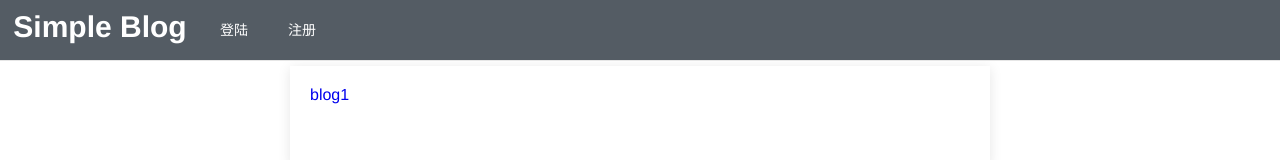
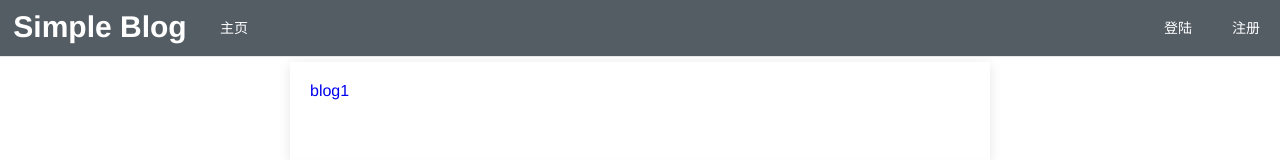
Before and after one commit to BlogByFourMan/Client, a Vue app: page / in a window 1280 px wide. Shown: the top 160 px of the page. Built offline with nearby package versions, Linux system fonts and the light colour scheme.

Commit message:
增加登录、注册按钮的超链接，增加回到主页的按钮

```diff
--- a/src/App.vue
+++ b/src/App.vue
@@ -9,8 +9,15 @@
     text-color="#fff"
     active-text-color="#ffd04b">
     <h1 id="title">Simple Blog</h1>
-    <el-menu-item index="1">登陆</el-menu-item>
-    <el-menu-item index="2">注册</el-menu-item>
+    <router-link to='/'>
+      <el-menu-item index="2">主页</el-menu-item>
+    </router-link>
+    <router-link to='/join' style='float:right'>
+      <el-menu-item index="2">注册</el-menu-item>
+    </router-link>
+    <router-link to='/login' style='float:right'>
+      <el-menu-item index="1">登陆</el-menu-item>
+    </router-link>
   </el-menu>
     <!--<img src="./assets/logo.png">-->
     <router-view/>
@@ -37,9 +44,6 @@ body {
   color: #FFF;
   width: 200px;
 }
-.el-menu--horizontal>.el-menu-item {
-    float: right;
-}
 #app {
   font-family: 'Avenir', Helvetica, Arial, sans-serif;
   -webkit-font-smoothing: antialiased;
```
